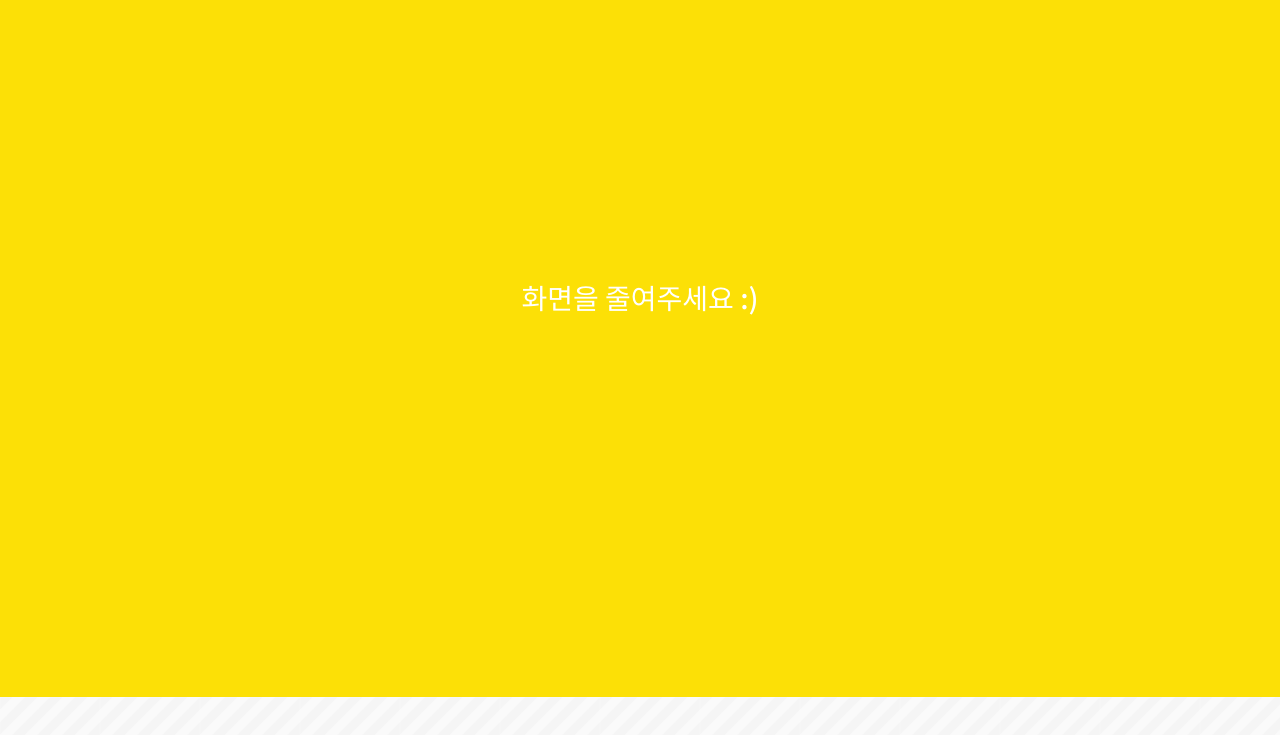
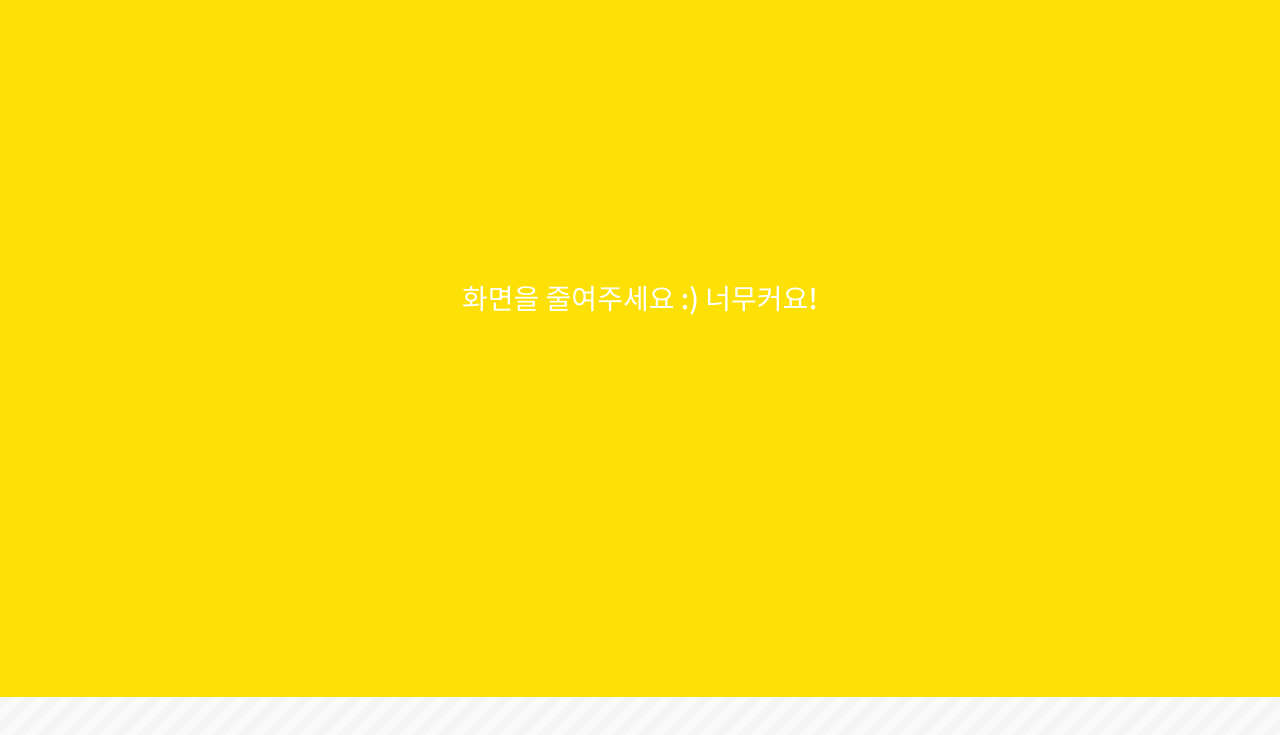
Before and after one commit to jellybrown/kakao-clone-v2.0, a plain HTML site: page chat.html in a window 1280 px wide. Shown: the part 103-838 px from the top of the page. Drawn offline with Linux system fonts and the light colour scheme.

Commit message:
add text
~

```diff
--- a/chat.html
+++ b/chat.html
@@ -102,7 +102,7 @@
       </div>
     </div>
     <div class="bigScreen">
-      <span class="bigScreen__text">화면을 줄여주세요 :)</span>
+      <span class="bigScreen__text">화면을 줄여주세요 :) 너무커요!</span>
     </div>
   </body>
 </html>
```
Also changed, not shown: find.html (+1 -1 lines), friends.html (+1 -1 lines), index.html (+1 -1 lines), more.html (+1 -1 lines), settings.html (+1 -1 lines).
